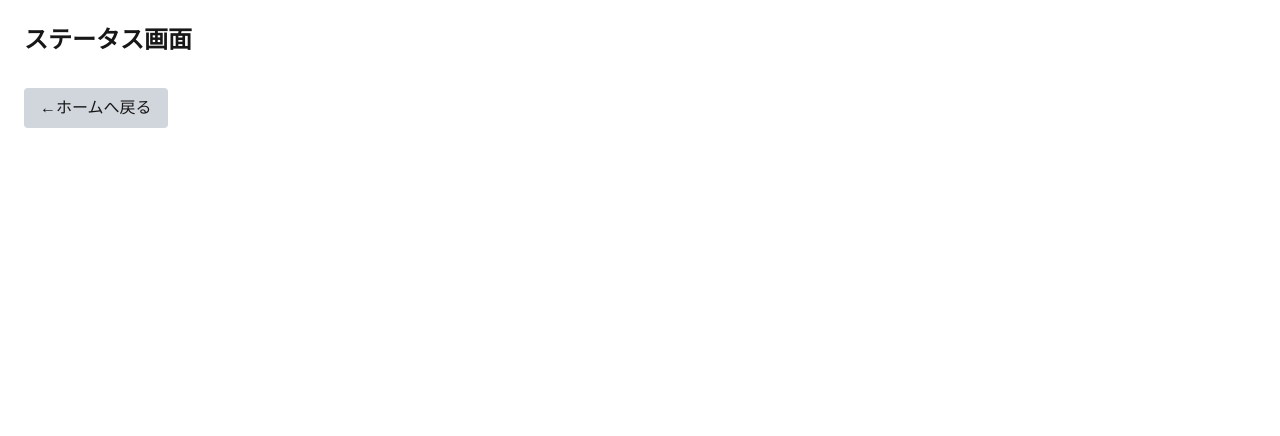
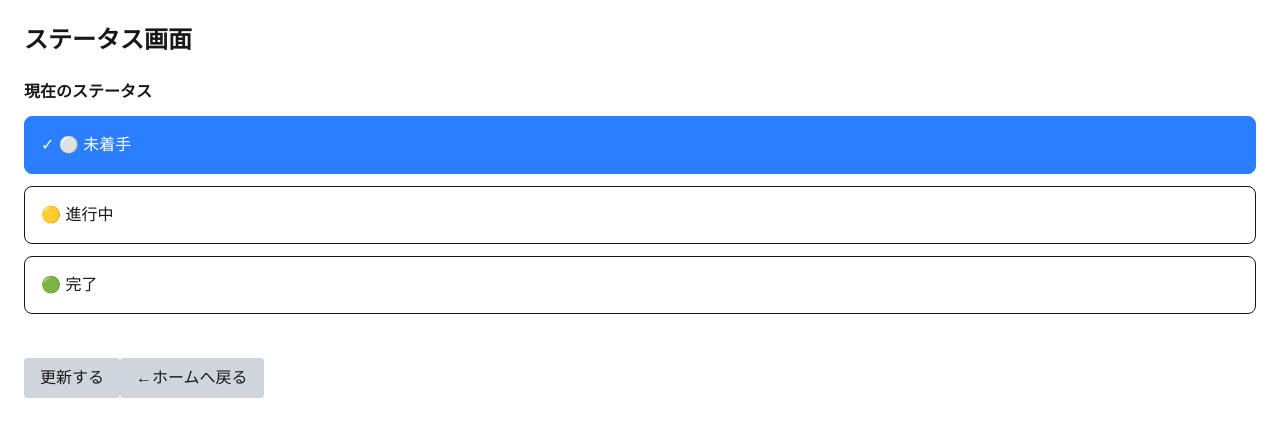
Before and after one commit to gyozapurin32/goal-log, a Next.js app: page /status in a window 1280 px wide. Shown: the top 436 px of the page. Built offline with nearby package versions, Linux system fonts and the light colour scheme.

Commit message:
refactor status constants

```diff
--- a/app/status/page.tsx
+++ b/app/status/page.tsx
@@ -1,13 +1,42 @@
+"use client";
 import Link from "next/link";
+import { useState } from "react";
+
+import { STATUS, STATUS_LIST } from "@/lib/status";
 
 export default function GoalPage() {
+const [status, setStatus] = useState(STATUS.NOT_STARTED);
   return (
     <main className="p-6">
 
       <h1 className="text-2xl font-bold">
         ステータス画面
       </h1>
+      <div className="mt-6">
+  <h2 className="font-semibold mb-3">現在のステータス</h2>
 
+  {STATUS_LIST.map((item) => (
+    <button
+      key={item.value}
+      type="button"
+      onClick={() => setStatus(item.value)}
+      className={`w-full rounded-lg border p-4 mb-3 text-left transition ${
+        status === item.value
+          ? "bg-blue-500 text-white border-blue-500"
+          : "bg-white hover:bg-gray-100"
+      }`}
+    >
+      {status === item.value ? "✓ " : ""}
+      {item.icon} {item.value}
+    </button>
+  ))}
+</div>
+
+      <Link href="/home">
+        <button className="mt-8 bg-gray-300 px-4 py-2 rounded">
+          更新する
+        </button>
+      </Link>
       <Link href="/home">
         <button className="mt-8 bg-gray-300 px-4 py-2 rounded">
           ←ホームへ戻る
--- /dev/null
+++ b/lib/status.ts
@@ -0,0 +1,11 @@
+export const STATUS = {
+  NOT_STARTED: "未着手",
+  IN_PROGRESS: "進行中",
+  COMPLETED: "完了",
+} as const;
+
+export const STATUS_LIST = [
+  { value: STATUS.NOT_STARTED, icon: "⚪" },
+  { value: STATUS.IN_PROGRESS, icon: "🟡" },
+  { value: STATUS.COMPLETED, icon: "🟢" },
+];
```
